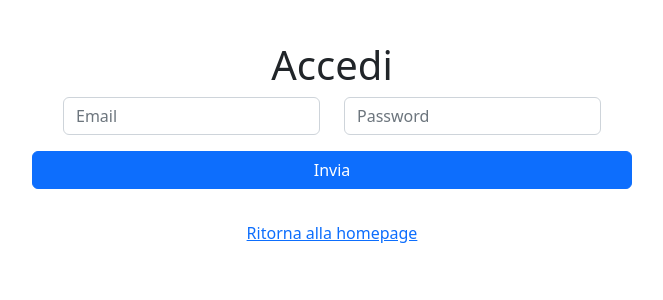
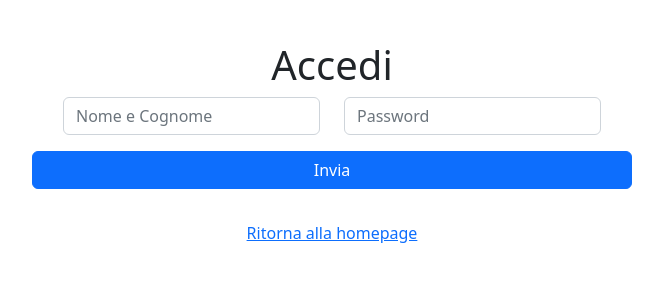
Before and after one commit to andreaaazo/http-server-python, a Python web app: template templates/accesso.html in a window 1280 px wide. Shown: the part 257-557 px from the top of the page, without its empty margins (308-971 px from the left). Run offline with Jinja, Linux system fonts and the light colour scheme; the template is opened without the code that fills it, so the values that code supplies are empty.

Commit message:
Changed User Authentication placeholders

```diff
--- a/templates/accesso.html
+++ b/templates/accesso.html
@@ -22,7 +22,7 @@
         </div>
         <form class="row d-flex text-center justify-content-center" method="POST" enctype="multipart/form-data">
             <div class="col-auto">
-                <input name="utente" type="text" class="form-control" placeholder="Email" required>
+                <input name="utente" type="text" class="form-control" placeholder="Nome e Cognome" required>
             </div>
             <div class="col-auto">
                 <input type="password" name="password" class="form-control" placeholder="Password" required>
--- a/templates/registrazione.html
+++ b/templates/registrazione.html
@@ -22,7 +22,7 @@
         </div>
         <form class="row d-flex text-center justify-content-center" method="POST" enctype="multipart/form-data">
             <div class="col-auto">
-                <input name="nuovo_utente" type="text" class="form-control" placeholder="Email" required>
+                <input name="nuovo_utente" type="text" class="form-control" placeholder="Nome e Cognome" required>
             </div>
             <div class="col-auto">
                 <input type="password" name="password" class="form-control" placeholder="Password" required>
```
Also changed, not shown: 2 other files.
